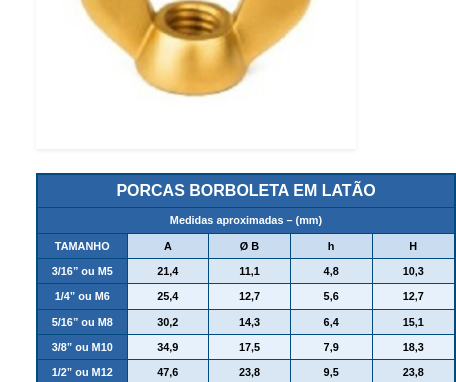
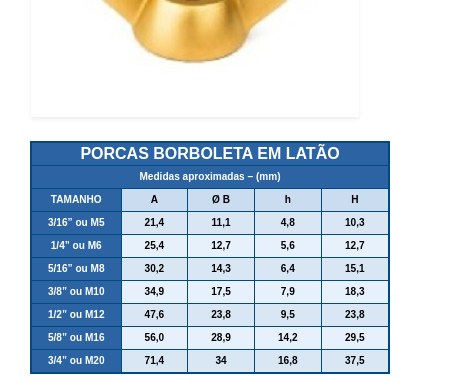
Before and after one commit to atosberti/atosberti.github.io, a plain HTML site: page produto.html in a window 390 px wide. Shown: the part 1166-1548 px from the top of the page, 456 px wide, since content can reach past the window. Drawn offline with nearby package versions, Linux system fonts and the light colour scheme.

Commit message:
Atualização das imagens e layout de produto

```diff
--- a/css/style.css
+++ b/css/style.css
@@ -392,3 +392,81 @@
 .footer .copyright a:hover {
     color: var(--primary);
 }
+
+
+/* ==========================================================
+   🔥 RESPONSIVIDADE GLOBAL — GARANTE QUE NADA ESTOURE NA TELA
+   ========================================================== */
+
+/* Todas as imagens dentro do site */
+img {
+    max-width: 100% !important;
+    height: auto !important;
+}
+
+/* Conteiners com tabelas */
+.table-responsive {
+    width: 100%;
+    overflow-x: auto;
+    -webkit-overflow-scrolling: touch;
+}
+
+/* Tabelas — impede quebra e reduz tamanho para celulares */
+table {
+    width: 100% !important;
+    font-size: 0.85rem;
+}
+
+th,
+td {
+    padding: 6px !important;
+}
+
+/* Celulares até 768px */
+@media (max-width: 768px) {
+    table {
+        font-size: 0.75rem !important;
+    }
+
+    th,
+    td {
+        padding: 5px !important;
+    }
+}
+
+/* Celulares pequenos — 480px ou menos */
+@media (max-width: 480px) {
+
+    /* Tabelas ultra compactas */
+    table {
+        font-size: 0.63rem !important;
+    }
+
+    th,
+    td {
+        padding: 3px 4px !important;
+        line-height: 1rem;
+        white-space: nowrap;
+    }
+
+    /* Coluna TAMANHO não estourar */
+    td:first-child,
+    th:first-child {
+        white-space: normal !important;
+        max-width: 95px;
+    }
+
+    /* Corrige títulos e margens */
+    h4,
+    h2,
+    h3 {
+        font-size: 1.1rem !important;
+    }
+
+    /* Espaço entre elementos */
+    .container,
+    .container-xxl {
+        padding-left: 10px !important;
+        padding-right: 10px !important;
+    }
+}
--- a/produto.html
+++ b/produto.html
@@ -535,19 +535,16 @@
                         }
 
                         .table-responsive {
-                            min-width: 480px;
-                            /* reduzido para caber melhor no celular */
+                            min-width: 380px;
                         }
 
-                        /* Tabela base */
+                        /* Tabela de flanges */
                         .tabela-flanges {
                             width: 100%;
                             border-collapse: collapse;
                             text-align: center;
                             font-family: "Arial", sans-serif;
-                            font-size: 0.85rem;
-                            /* menor */
-                            color: #000;
+                            font-size: 0.82rem;
                             background-color: #fff8db;
                             border: 2px solid #d5a100;
                             font-weight: bold;
@@ -556,82 +553,67 @@
                         .tabela-flanges th,
                         .tabela-flanges td {
                             border: 1px solid #d5a100;
-                            padding: 6px 8px;
-                            /* reduzido */
-                            white-space: normal;
-                            /* permite quebrar texto */
+                            padding: 6px;
+                            white-space: nowrap;
                         }
 
-                        /* TÍTULO */
+                        /* Títulos */
                         .tabela-flanges .titulo-principal th {
                             background-color: #f6ca52;
                             font-size: 1rem;
-                            /* menor */
                         }
 
-                        /* SUBTÍTULO E CABEÇALHOS */
                         .tabela-flanges .subtitulo th,
                         .tabela-flanges .cabecalho th {
                             background-color: #fdeca6;
                         }
 
-                        /* Linhas alternadas */
+                        /* Alternância de linhas */
                         .tabela-flanges tbody tr:nth-child(even) {
                             background-color: #fff4c9;
                         }
 
-                        /* Hover */
                         .tabela-flanges tbody tr:hover {
                             background-color: #fff1b0;
                         }
 
-                        /* Força a coluna “TAMANHO” a caber corretamente */
+                        /* Primeira coluna — Ajuste melhorado */
                         .tabela-flanges th.col-tamanho,
                         .tabela-flanges td:first-child {
-                            width: 110px;
+                            width: 130px;
                             white-space: normal;
                             line-height: 1.1rem;
                         }
 
-                        /* ====================== */
-                        /* RESPONSIVIDADE MOBILE  */
-                        /* ====================== */
+                        /* ================= MOBILE ================= */
 
                         @media (max-width: 768px) {
                             .tabela-flanges {
-                                font-size: 0.75rem;
+                                font-size: 0.72rem;
                             }
 
                             .tabela-flanges th,
                             .tabela-flanges td {
                                 padding: 5px;
                             }
-
-                            .table-responsive {
-                                min-width: 450px;
-                                /* menor ainda */
-                            }
                         }
 
                         @media (max-width: 480px) {
                             .tabela-flanges {
-                                font-size: 0.65rem;
-                                /* Tabela compacta para caber perfeitamente */
+                                font-size: 0.60rem;
                             }
 
                             .tabela-flanges th,
                             .tabela-flanges td {
-                                padding: 3px 4px;
+                                padding: 3px 3px;
                             }
 
                             .table-responsive {
-                                min-width: 420px;
-                                /* ideal para celulares pequenos */
+                                min-width: 360px;
                             }
 
-                            /* deixa a coluna TAMANHO mais flexível ainda */
                             .tabela-flanges td:first-child {
-                                width: 95px;
+                                max-width: 90px;
                             }
                         }
                     </style>
```
